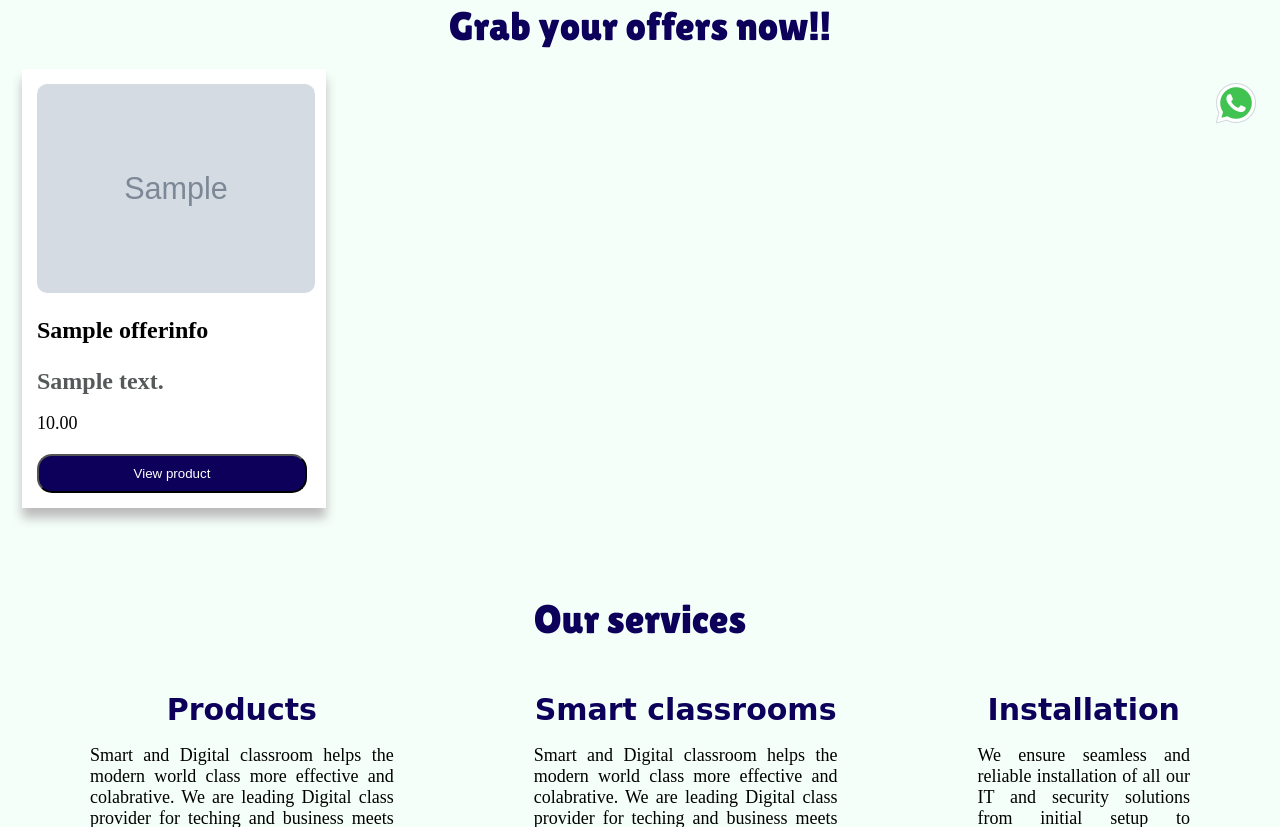
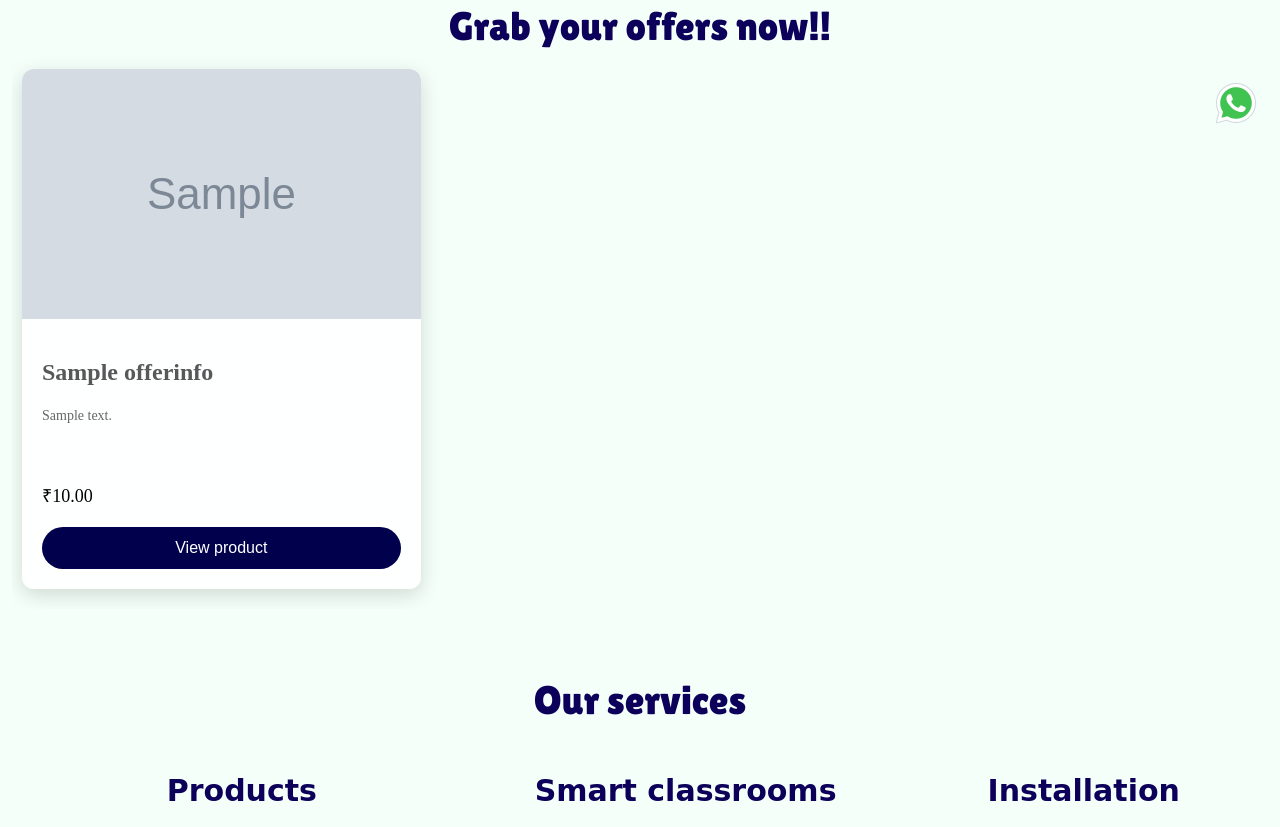
Before and after one commit to KreatiV2214/Infonusolutions, a Django app: page / in a window 1280 px wide. Shown: the part 649-1476 px from the top of the page. Run offline with Django 5.2, Linux system fonts and the light colour scheme; tables that the repository leaves empty hold one stand-in row (values such as "Sample post"); grey boxes marked "Sample" are stand-in pictures; some web fonts are replaced.

Commit message:
updated offers

```diff
--- a/app/templates/index.html
+++ b/app/templates/index.html
@@ -2,6 +2,7 @@
 
 {% load static %}
 <link rel="stylesheet" href="{% static 'css/index.css' %}">
+<link rel="stylesheet" href="{% static 'css/store.css' %}">
 
 {% block content %}
 
@@ -27,7 +28,7 @@
         <div class="card-wrapper">
             <ul class="card-list swiper-wrapper">
 
-                {% for offerproduct in offerproducts %}
+                <!-- {% for offerproduct in offerproducts %}
                 <li class="card-item swiper-slide">
                     <a href="#" class="card-link">
                         <img src="{{ offerproduct.image.url }}" class="card-image" alt="can't load picture">
@@ -37,8 +38,27 @@
                         <div><button class="card-button">View product</button></div>
                     </a>
                 </li>
+                {% endfor %} -->
+
+
+                {% for offerproduct in offerproducts %}
+                <li class="card swiper-slide">
+                    <img src="{{ offerproduct.image.url }}" class="card-img" alt="">
+                    <div class="card-body">
+                        <h2 class="card-title">
+                            {{ offerproduct.name|truncatechars:30 }}
+                        </h2>
+                        <p class="card-desc">
+                            {{ offerproduct.description|truncatechars:130 }}
+                        </p>
+                        <p class="card-price">₹{{ offerproduct.price }}</p>
+                        <a href="{% url 'product_detail' offerproduct.id %}">
+                            <button class="card-btn">View product</button>
+                        </a>
+                        <!-- <button class="card-btn">View product</button> -->
+                    </div>
+                </li>
                 {% endfor %}
-
             </ul>
 
             <div class="swiper-pagination"></div>
@@ -162,3 +182,20 @@
 
 
 {% endblock %}
+
+
+<!-- <div class="card">
+                        <img src="{{ offerproduct.image.url }}" class="card-img" alt="{{ offerproduct.name }}">
+                        <div class="card-body">
+                            <h2 class="card-title">
+                                {{ offerproduct.name|truncatechars:30 }}
+                            </h2>
+                            <p class="card-desc">
+                                {{ offerproduct.description|truncatechars:130 }}
+                            </p>
+                            <p class="card-price">₹{{ offerproduct.price }}</p>
+                            <a href="{% url 'product_detail' product.id %}">
+                                <button class="card-btn">View product</button>
+                            </a>
+                        </div>
+                    </div> -->
```
Also changed, not shown: app/templates/store.html (+0 -7 lines), static/images/biometric_AGzI0Lh.webp (added), static/images/cctv_6W7BleF.webp (added), static/images/miniprojector_C0tuMcf.jpg (added), static/images/projector2_6Iedo5r.jpg (added).
